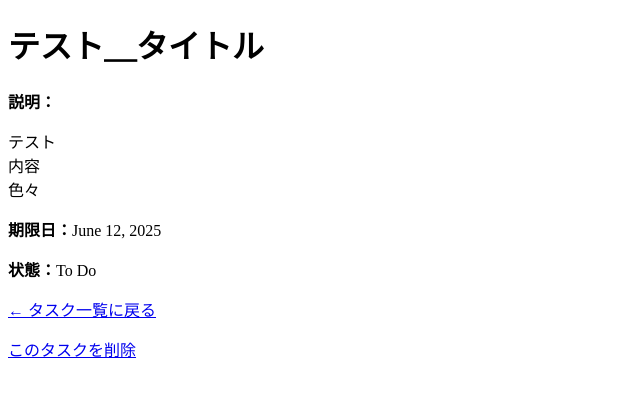
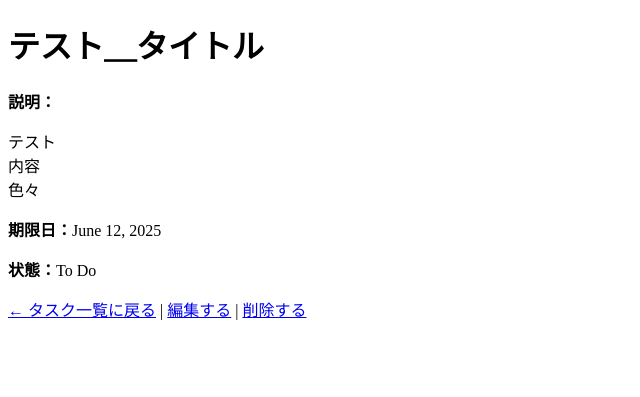
Before and after one commit to ochate/tasknest, a Django app: template tasks/templates/tasks/task_detail.html in a window 1280 px wide. Shown: the top 397 px of the page, without its empty margins (0-640 px from the left). Run offline with Django 5.2, Linux system fonts and the light colour scheme; the template is opened without the code that fills it: values that come from a table or form of the project are taken from there, others are empty; data comes from the database, SQL or seed files in the repository.

Commit message:
タスク詳細画面に編集リンクを追加

```diff
--- a/tasks/templates/tasks/task_detail.html
+++ b/tasks/templates/tasks/task_detail.html
@@ -9,7 +9,10 @@
     <p><strong>期限日：</strong>{{ task.due_date }}</p>
     <p><strong>状態：</strong>{{ task.get_status_display }}</p>
 
-    <p><a href="{% url 'task_list' %}">← タスク一覧に戻る</a></p>
-    <p><a href="{% url 'task_delete' task.pk %}">このタスクを削除</a></p>
+    <p>
+    <a href="{% url 'task_list' %}">← タスク一覧に戻る</a> |
+    <a href="{% url 'task_edit' task.pk %}">編集する</a> |
+    <a href="{% url 'task_delete' task.pk %}">削除する</a>
+    </p>
 </body>
 </html>
--- a/tasks/templates/tasks/task_list.html
+++ b/tasks/templates/tasks/task_list.html
@@ -9,6 +9,8 @@
 </ul>
 {% endif %}
 
+<a href="{% url 'task_create' %}">＋新しいタスクを作成</a>
+
 <ul>
     {% for task in tasks %}
         <li><a href="{% url 'task_detail' task.pk %}">{{ task.title }} : {{ task.description }}</a></li>
@@ -17,8 +19,6 @@
     {% endfor %}
 </ul>
 
-<a href="{% url 'task_create' %}">＋新しいタスクを作成</a>
-
 <form action="{% url 'logout' %}" method="POST">
     {% csrf_token %}
     <p><button type="submit">ログアウト</button></p>
```
